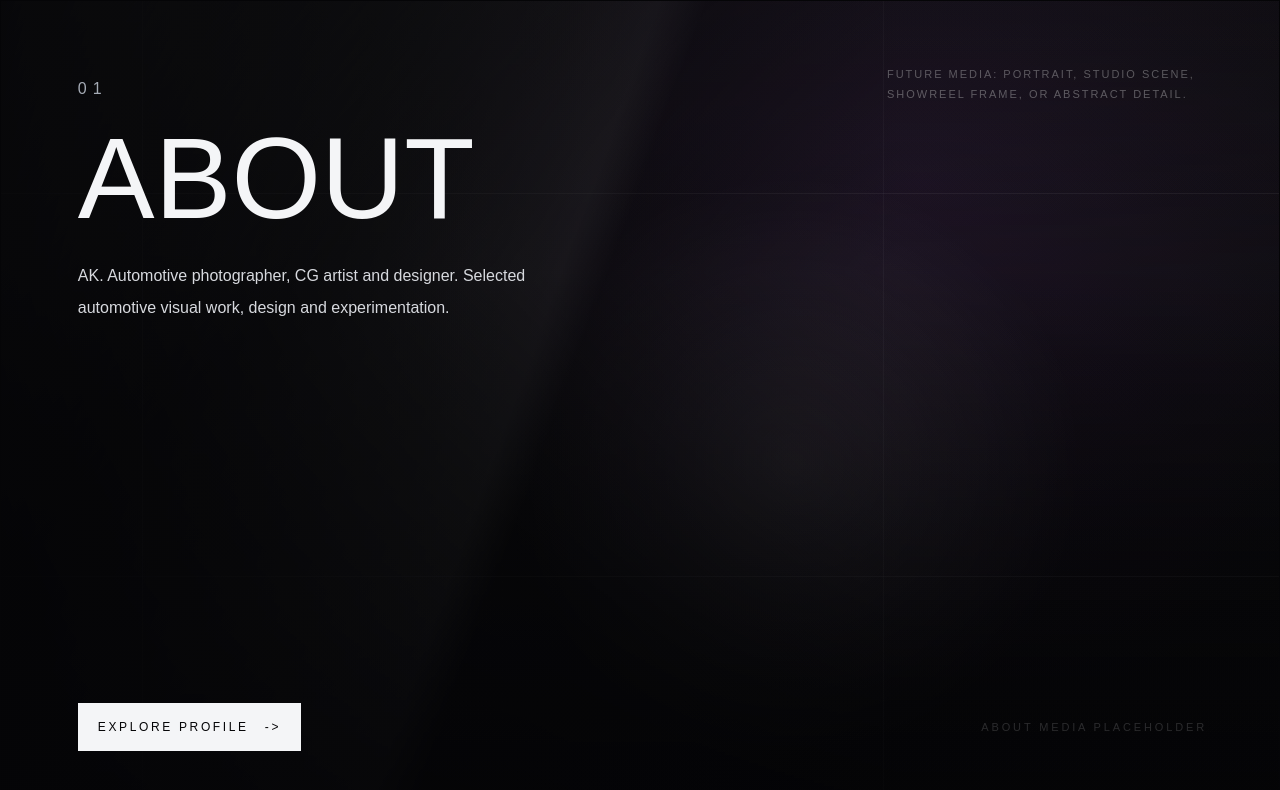
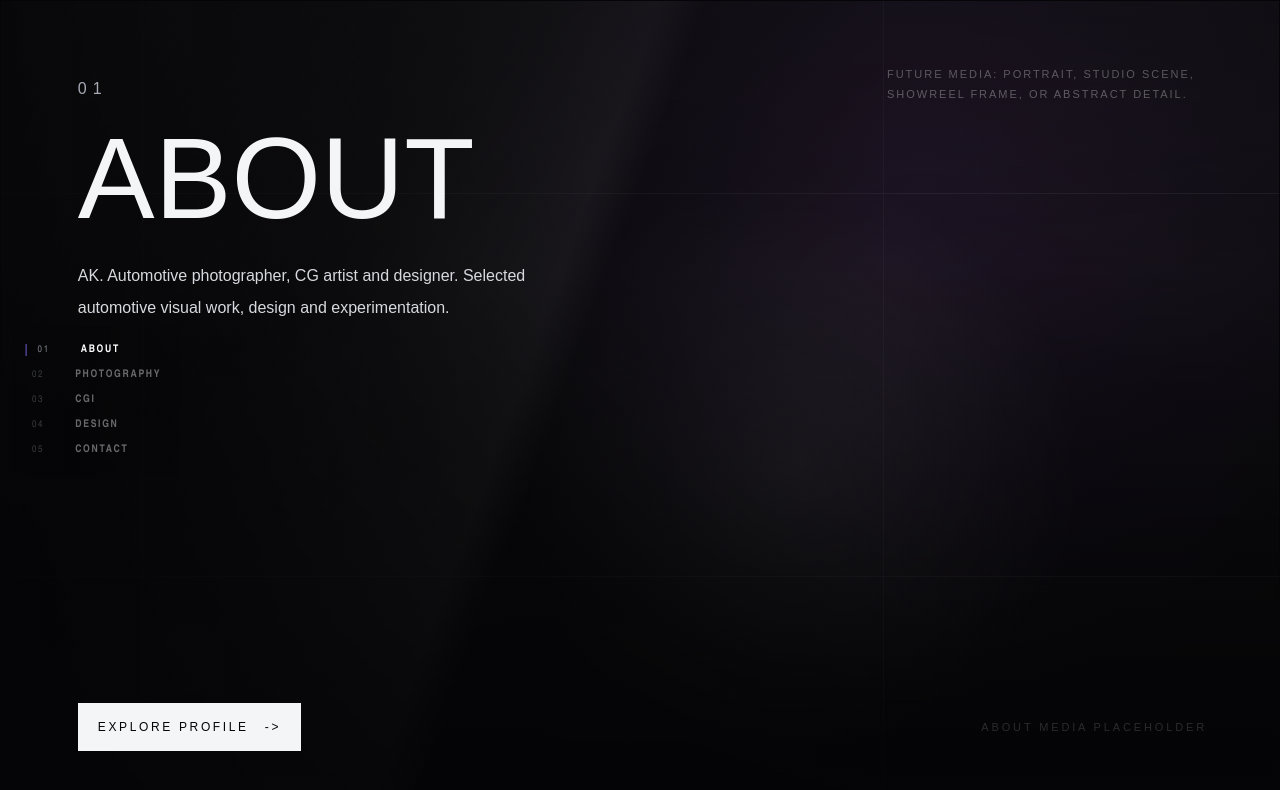
Before and after one commit to ramielscreams/akanimates, a Next.js app: page / in a window 1280 px wide. Shown: the top 790 px of the page. Built offline with nearby package versions, Linux system fonts and the light colour scheme.

Commit message:
nav mechanism

```diff
--- a/src/app/globals.css
+++ b/src/app/globals.css
@@ -72,6 +72,104 @@ body::-webkit-scrollbar {
   opacity: 0.42;
 }
 
+.rolodex-nav {
+  position: fixed;
+  left: clamp(1.25rem, 2.5vw, 2.75rem);
+  top: 50%;
+  z-index: 120;
+  transform: translateY(-50%);
+  font-family: "Arial Narrow", "Roboto Condensed", "Segoe UI", sans-serif;
+  text-shadow: 0 0.25rem 1rem rgba(5, 5, 7, 0.62);
+}
+
+.rolodex-nav::before {
+  position: absolute;
+  inset: -1rem -1.25rem;
+  z-index: -1;
+  content: "";
+  background: linear-gradient(90deg, rgba(5, 5, 7, 0.34), transparent);
+  filter: blur(0.5px);
+  pointer-events: none;
+}
+
+.rolodex-nav-list {
+  display: flex;
+  flex-direction: column;
+  gap: clamp(0.55rem, 1.15vh, 0.9rem);
+  margin: 0;
+  padding: 0;
+  list-style: none;
+}
+
+.rolodex-nav-item {
+  position: relative;
+  display: grid;
+  grid-template-columns: 2.25rem auto;
+  align-items: baseline;
+  gap: 0.45rem;
+  border: 0;
+  padding: 0;
+  background: transparent;
+  color: #f4f5f7;
+  cursor: pointer;
+  opacity: 0.42;
+  text-align: left;
+  text-transform: uppercase;
+  transition:
+    opacity 160ms ease,
+    transform 160ms ease,
+    color 160ms ease;
+}
+
+.rolodex-nav-item::before {
+  position: absolute;
+  left: -0.75rem;
+  top: 0.12rem;
+  bottom: 0.1rem;
+  width: 1px;
+  content: "";
+  background: rgba(125, 103, 230, 0);
+  transform: scaleY(0.35);
+  transform-origin: center;
+  transition:
+    background 160ms ease,
+    transform 160ms ease;
+}
+
+.rolodex-nav-item:hover {
+  opacity: 0.82;
+  transform: translateX(0.25rem);
+}
+
+.rolodex-nav-item:focus-visible {
+  outline: 1px solid rgba(125, 103, 230, 0.88);
+  outline-offset: 0.35rem;
+}
+
+.rolodex-nav-item[data-active="true"] {
+  color: #ffffff;
+  opacity: 1;
+  transform: translateX(0.35rem);
+}
+
+.rolodex-nav-item[data-active="true"]::before {
+  background: rgba(125, 103, 230, 0.92);
+  transform: scaleY(1);
+}
+
+.rolodex-nav-number {
+  font-size: clamp(0.6rem, 0.68vw, 0.72rem);
+  font-weight: 500;
+  letter-spacing: 0.18em;
+  color: rgba(165, 171, 181, 0.78);
+}
+
+.rolodex-nav-title {
+  font-size: clamp(0.66rem, 0.72vw, 0.78rem);
+  font-weight: 650;
+  letter-spacing: 0.16em;
+}
+
 .rolodex-track {
   position: fixed;
   inset: 0;
@@ -97,11 +195,19 @@ body::-webkit-scrollbar {
   aspect-ratio: 3 / 2;
   display: grid;
   place-items: center;
-  opacity: 0;
-  filter: saturate(1) brightness(0.78);
+  z-index: var(--rolodex-slot-z-index, 1);
+  opacity: var(--rolodex-slot-opacity, 0);
+  filter:
+    saturate(var(--rolodex-slot-saturate, 1))
+    brightness(var(--rolodex-slot-brightness, 0.78))
+    blur(var(--rolodex-slot-blur, 0));
   transform:
-    translate3d(0, 0, -420px)
-    rotateX(0deg);
+    translate3d(
+      0,
+      var(--rolodex-slot-y, 0%),
+      var(--rolodex-slot-z, -420px)
+    )
+    rotateX(var(--rolodex-slot-rotate, 0deg));
   transform-origin: 50% 72%;
   transform-style: preserve-3d;
   transition:
@@ -112,53 +218,12 @@ body::-webkit-scrollbar {
   pointer-events: none;
 }
 
-.rolodex-scene-wrap[data-slot="0"] {
-  z-index: 50;
-  opacity: 1;
-  filter: saturate(1) brightness(1);
-  transform:
-    translate3d(0, 0, 0)
-    rotateX(0deg);
-}
-
-.rolodex-scene-wrap[data-slot="1"] {
-  z-index: 34;
-  opacity: 0.62;
-  filter: saturate(0.9) brightness(0.68) blur(0.25px);
-  transform:
-    translate3d(0, 76%, -520px)
-    rotateX(-34deg);
-}
-
-.rolodex-scene-wrap[data-slot="-1"] {
-  z-index: 36;
-  opacity: 0.62;
-  filter: saturate(0.9) brightness(0.68) blur(0.25px);
-  transform:
-    translate3d(0, -76%, -520px)
-    rotateX(34deg);
-}
-
-.rolodex-scene-wrap[data-slot="2"] {
-  z-index: 18;
-  opacity: 0.28;
-  filter: saturate(0.78) brightness(0.44) blur(1px);
-  transform:
-    translate3d(0, 132%, -900px)
-    rotateX(-58deg);
-}
-
-.rolodex-scene-wrap[data-slot="-2"] {
-  z-index: 20;
-  opacity: 0.28;
-  filter: saturate(0.78) brightness(0.44) blur(1px);
-  transform:
-    translate3d(0, -132%, -900px)
-    rotateX(58deg);
-}
-
 .rolodex-panel {
   position: relative;
+  --rolodex-frame-scale: var(
+    --rolodex-slot-frame-scale,
+    var(--rolodex-transition-frame-scale)
+  );
   width: var(
     --rolodex-frame-width,
     calc(var(--rolodex-panel-width) * var(--rolodex-frame-scale, var(--rolodex-transition-frame-scale)))
@@ -214,24 +279,16 @@ body::-webkit-scrollbar {
   aspect-ratio: 3 / 2;
 }
 
-.rolodex-scene-wrap[data-slot="1"] .rolodex-panel,
-.rolodex-scene-wrap[data-slot="-1"] .rolodex-panel {
-  --rolodex-frame-scale: 0.58;
-}
-
-.rolodex-scene-wrap[data-slot="2"] .rolodex-panel,
-.rolodex-scene-wrap[data-slot="-2"] .rolodex-panel {
-  --rolodex-frame-scale: 0.42;
-}
-
-.rolodex-track[data-phase="contract"] .rolodex-panel[data-state="exiting"],
-.rolodex-track[data-phase="rotate"] .rolodex-panel[data-state="entering"] {
+.rolodex-track[data-phase="contract"] .rolodex-panel[data-state="exiting"] {
   --rolodex-frame-scale: var(--rolodex-transition-frame-scale);
 }
 
+.rolodex-track[data-phase="rotate"] .rolodex-scene-wrap,
+.rolodex-track[data-phase="rotate"] .rolodex-panel {
+  transition: none;
+}
+
 .rolodex-track[data-phase="rotate"] .rolodex-scene-wrap[data-state="entering"] {
-  opacity: 0.92;
-  filter: saturate(0.98) brightness(0.9);
   pointer-events: none;
 }
 
@@ -429,6 +486,22 @@ body::-webkit-scrollbar {
 }
 
 @media (max-width: 767px) {
+  .rolodex-nav {
+    left: 1rem;
+  }
+
+  .rolodex-nav-list {
+    gap: 0.55rem;
+  }
+
+  .rolodex-nav-item {
+    grid-template-columns: auto;
+  }
+
+  .rolodex-nav-title {
+    display: none;
+  }
+
   .rolodex-track {
     --rolodex-panel-width: min(calc(100vw - 2rem), calc(76dvh * 1.5));
     --rolodex-panel-height: calc(var(--rolodex-panel-width) * 0.6666667);
@@ -480,8 +553,7 @@ body::-webkit-scrollbar {
     transform: none !important;
   }
 
-  .rolodex-track[data-phase="contract"] .rolodex-panel[data-state="exiting"],
-  .rolodex-track[data-phase="rotate"] .rolodex-panel[data-state="entering"] {
+  .rolodex-track[data-phase="contract"] .rolodex-panel[data-state="exiting"] {
     --rolodex-frame-scale: 0.82;
   }
 }
--- a/src/components/home/rolodex-item.tsx
+++ b/src/components/home/rolodex-item.tsx
@@ -20,6 +20,7 @@ type RolodexItemProps = {
   logicalIndex: number;
   primaryHeading: boolean;
   slot: number;
+  slotStyle: CSSProperties;
   state: "active" | "entering" | "exiting" | "stack";
 };
 
@@ -29,12 +30,14 @@ export function RolodexItem({
   logicalIndex,
   primaryHeading,
   slot,
+  slotStyle,
   state,
 }: RolodexItemProps) {
   const style = {
     "--rolodex-accent": entry.accent,
     "--rolodex-surface": entry.surface,
     "--rolodex-depth": depth,
+    ...slotStyle,
   } as CSSProperties;
   const TitleTag = primaryHeading ? "h1" : "h2";
   const isActive = state === "active";
--- /dev/null
+++ b/src/components/home/rolodex-nav.tsx
@@ -0,0 +1,41 @@
+import type { RolodexEntry } from "@/components/home/rolodex-item";
+
+type RolodexNavProps = {
+  activeIndex: number;
+  entries: RolodexEntry[];
+  isNavigating: boolean;
+  onNavigate: (index: number) => void;
+};
+
+export function RolodexNav({
+  activeIndex,
+  entries,
+  isNavigating,
+  onNavigate,
+}: RolodexNavProps) {
+  return (
+    <nav className="rolodex-nav" aria-label="Rolodex direct navigation">
+      <ol className="rolodex-nav-list">
+        {entries.map((entry, index) => {
+          const isActive = index === activeIndex;
+
+          return (
+            <li key={entry.index}>
+              <button
+                type="button"
+                aria-current={isActive ? "page" : undefined}
+                className="rolodex-nav-item"
+                data-active={isActive ? "true" : "false"}
+                data-navigating={isNavigating ? "true" : "false"}
+                onClick={() => onNavigate(index)}
+              >
+                <span className="rolodex-nav-number">{entry.index}</span>
+                <span className="rolodex-nav-title">{entry.title}</span>
+              </button>
+            </li>
+          );
+        })}
+      </ol>
+    </nav>
+  );
+}
--- a/src/components/home/rolodex.tsx
+++ b/src/components/home/rolodex.tsx
@@ -1,7 +1,8 @@
 "use client";
 
-import { useEffect, useMemo, useRef, useState } from "react";
+import { type CSSProperties, useEffect, useMemo, useRef, useState } from "react";
 import { RolodexItem, type RolodexEntry } from "@/components/home/rolodex-item";
+import { RolodexNav } from "@/components/home/rolodex-nav";
 
 const rolodexEntries: RolodexEntry[] = [
   {
@@ -66,18 +67,13 @@ const rolodexEntries: RolodexEntry[] = [
 const CONTRACT_DURATION_MS = 220;
 const ROTATION_DURATION_MS = 520;
 const EXPAND_DURATION_MS = 260;
-const TRANSITION_DURATION_MS =
-  CONTRACT_DURATION_MS + ROTATION_DURATION_MS + EXPAND_DURATION_MS;
 const REDUCED_CONTRACT_DURATION_MS = 140;
 const REDUCED_ROTATION_DURATION_MS = 140;
 const REDUCED_EXPAND_DURATION_MS = 220;
-const REDUCED_TRANSITION_DURATION_MS =
-  REDUCED_CONTRACT_DURATION_MS +
-  REDUCED_ROTATION_DURATION_MS +
-  REDUCED_EXPAND_DURATION_MS;
 const INPUT_DEBOUNCE_MS = 110;
 const WHEEL_TRIGGER_THRESHOLD = 14;
 const TOUCH_TRIGGER_THRESHOLD = 34;
+const DISTANCE_TIMING_MULTIPLIERS = [0, 1, 1.35, 1.65, 1.9];
 
 function positiveModulo(value: number, modulo: number) {
   return ((value % modulo) + modulo) % modulo;
@@ -89,6 +85,131 @@ function circularSlot(index: number, activeIndex: number, length: number) {
   return forwardDistance > length / 2
     ? forwardDistance - length
     : forwardDistance;
+}
+
+function circularProgressSlot(
+  index: number,
+  activeIndex: number,
+  progress: number,
+  length: number,
+) {
+  let distance = index - activeIndex - progress;
+
+  while (distance > length / 2) {
+    distance -= length;
+  }
+
+  while (distance < -length / 2) {
+    distance += length;
+  }
+
+  return distance;
+}
+
+function interpolate(start: number, end: number, progress: number) {
+  return start + (end - start) * progress;
+}
+
+function clamp(value: number, min: number, max: number) {
+  return Math.min(Math.max(value, min), max);
+}
+
+function easeOutCubic(value: number) {
+  return 1 - Math.pow(1 - value, 3);
+}
+
+function getDistanceRotationDuration(distance: number, isReducedMotion: boolean) {
+  if (isReducedMotion) {
+    return REDUCED_ROTATION_DURATION_MS;
+  }
+
+  const multiplier =
+    DISTANCE_TIMING_MULTIPLIERS[clamp(distance, 1, DISTANCE_TIMING_MULTIPLIERS.length - 1)] ??
+    DISTANCE_TIMING_MULTIPLIERS[DISTANCE_TIMING_MULTIPLIERS.length - 1];
+
+  return Math.round(ROTATION_DURATION_MS * multiplier);
+}
+
+function getSlotStyle(slot: number) {
+  const absSlot = Math.min(Math.abs(slot), 2.5);
+  const lowerSlot = Math.floor(absSlot);
+  const upperSlot = Math.min(lowerSlot + 1, 3);
+  const slotProgress = absSlot - lowerSlot;
+  const direction = slot >= 0 ? 1 : -1;
+  const presets = [
+    {
+      y: 0,
+      z: 0,
+      rotate: 0,
+      opacity: 1,
+      saturate: 1,
+      brightness: 1,
+      blur: 0,
+      frameScale: 0.68,
+    },
+    {
+      y: 76,
+      z: -520,
+      rotate: 34,
+      opacity: 0.62,
+      saturate: 0.9,
+      brightness: 0.68,
+      blur: 0.25,
+      frameScale: 0.58,
+    },
+    {
+      y: 132,
+      z: -900,
+      rotate: 58,
+      opacity: 0.28,
+      saturate: 0.78,
+      brightness: 0.44,
+      blur: 1,
+      frameScale: 0.42,
+    },
+    {
+      y: 174,
+      z: -1180,
+      rotate: 72,
+      opacity: 0,
+      saturate: 0.72,
+      brightness: 0.34,
+      blur: 1.5,
+      frameScale: 0.36,
+    },
+  ];
+  const lower = presets[lowerSlot];
+  const upper = presets[upperSlot];
+
+  return {
+    "--rolodex-slot-y": `${interpolate(lower.y, upper.y, slotProgress) * direction}%`,
+    "--rolodex-slot-z": `${interpolate(lower.z, upper.z, slotProgress)}px`,
+    "--rolodex-slot-rotate": `${
+      interpolate(lower.rotate, upper.rotate, slotProgress) * -direction
+    }deg`,
+    "--rolodex-slot-opacity": interpolate(
+      lower.opacity,
+      upper.opacity,
+      slotProgress,
+    ),
+    "--rolodex-slot-saturate": interpolate(
+      lower.saturate,
+      upper.saturate,
+      slotProgress,
+    ),
+    "--rolodex-slot-brightness": interpolate(
+      lower.brightness,
+      upper.brightness,
+      slotProgress,
+    ),
+    "--rolodex-slot-blur": `${interpolate(lower.blur, upper.blur, slotProgress)}px`,
+    "--rolodex-slot-frame-scale": interpolate(
+      lower.frameScale,
+      upper.frameScale,
+      slotProgress,
+    ),
+    "--rolodex-slot-z-index": Math.round(60 - absSlot * 14),
+  } as CSSProperties;
 }
 
 function normalizeWheelDelta(event: WheelEvent) {
@@ -118,9 +239,15 @@ export function Rolodex() {
   const gestureDeltaRef = useRef(0);
   const lockRef = useRef(false);
   const reducedMotionRef = useRef(false);
+  const rotationFrameRef = useRef<number | null>(null);
   const timersRef = useRef<number[]>([]);
+  const triggerTransitionRef = useRef<
+    (direction: Direction, targetIndex?: number, distance?: number) => void
+  >(() => {});
   const touchStartYRef = useRef<number | null>(null);
   const [activeIndex, setActiveIndex] = useState(0);
+  const [isAutoNavigating, setIsAutoNavigating] = useState(false);
+  const [rotationProgress, setRotationProgress] = useState(0);
   const [transition, setTransition] = useState<TransitionState | null>(null);
 
   const renderedEntries = useMemo(
@@ -139,6 +266,9 @@ export function Rolodex() {
   useEffect(
     () => () => {
       timersRef.current.forEach((timer) => window.clearTimeout(timer));
+      if (rotationFrameRef.current !== null) {
+        window.cancelAnimationFrame(rotationFrameRef.current);
+      }
     },
     [],
   );
@@ -161,40 +291,97 @@ export function Rolodex() {
       timersRef.current.push(timer);
     };
 
-    const triggerTransition = (direction: Direction) => {
+    const animateRotationProgress = (
+      signedDistance: number,
+      rotationDuration: number,
+    ) => {
+      const startTime = window.performance.now();
+
+      const animate = (timestamp: number) => {
+        const elapsed = timestamp - startTime;
+        const progress = clamp(elapsed / rotationDuration, 0, 1);
+
+        setRotationProgress(signedDistance * easeOutCubic(progress));
+
+        if (progress < 1) {
+          rotationFrameRef.current = window.requestAnimationFrame(animate);
+        }
+      };
+
+      rotationFrameRef.current = window.requestAnimationFrame(animate);
+    };
+
+    const triggerTransition = (
+      direction: Direction,
+      targetIndex?: number,
+      distance = 1,
+    ) => {
       if (lockRef.current) {
         return;
       }
 
       const from = activeIndexRef.current;
       const delta = direction === "next" ? 1 : -1;
-      const to = positiveModulo(from + delta, loopLength);
+      const normalizedDistance = clamp(distance, 1, loopLength - 1);
+      const signedDistance =
+        direction === "next" ? normalizedDistance : -normalizedDistance;
+      const to =
+        targetIndex === undefined
+          ? positiveModulo(from + delta, loopLength)
+          : positiveModulo(targetIndex, loopLength);
       const contractDuration = reducedMotionRef.current
         ? REDUCED_CONTRACT_DURATION_MS
         : CONTRACT_DURATION_MS;
-      const rotationDuration = reducedMotionRef.current
-        ? REDUCED_ROTATION_DURATION_MS
-        : ROTATION_DURATION_MS;
-      const duration = reducedMotionRef.current
-        ? REDUCED_TRANSITION_DURATION_MS
-        : TRANSITION_DURATION_MS;
+      const rotationDuration = getDistanceRotationDuration(
+        normalizedDistance,
+        reducedMotionRef.current,
+      );
+      const expandDuration = reducedMotionRef.current
+        ? REDUCED_EXPAND_DURATION_MS
+        : EXPAND_DURATION_MS;
+      const duration = contractDuration + rotationDuration + expandDuration;
 
       lockRef.current = true;
       gestureDeltaRef.current = 0;
-      setTransition({ direction, from, phase: "contract", to });
+      setRotationProgress(0);
+      setTransition({
+        direction,
+        from,
+        phase: "contract",
+        to,
+      });
 
       queueTimer(() => {
-        setTransition({ direction, from, phase: "rotate", to });
+        setTransition({
+          direction,
+          from,
+          phase: "rotate",
+          to,
+        });
+        animateRotationProgress(signedDistance, rotationDuration);
       }, contractDuration);
 
       queueTimer(() => {
-        setTransition({ direction, from, phase: "expand", to });
+        if (rotationFrameRef.current !== null) {
+          window.cancelAnimationFrame(rotationFrameRef.current);
+          rotationFrameRef.current = null;
+        }
+
+        setRotationProgress(signedDistance);
+        setTransition({
+          direction,
+          from,
+          phase: "expand",
+          to,
+        });
       }, contractDuration + rotationDuration);
 
       queueTimer(() => {
         activeIndexRef.current = to;
         setActiveIndex(to);
+        setRotationProgress(0);
         setTransition(null);
+        setIsAutoNavigating(false);
       }, duration);
 
       queueTimer(() => {
@@ -202,6 +389,8 @@ export function Rolodex() {
         lockRef.current = false;
       }, duration + INPUT_DEBOUNCE_MS);
     };
+
+    triggerTransitionRef.current = triggerTransition;
 
     const onWheel = (event: WheelEvent) => {
       if (event.ctrlKey) {
@@ -296,6 +485,11 @@ export function Rolodex() {
     motionQuery.addEventListener("change", updateReducedMotion);
 
     return () => {
+      triggerTransitionRef.current = () => {};
+      if (rotationFrameRef.current !== null) {
+        window.cancelAnimationFrame(rotationFrameRef.current);
+        rotationFrameRef.current = null;
+      }
       window.removeEventListener("wheel", onWheel);
       window.removeEventListener("keydown", onKeyDown);
       window.removeEventListener("touchstart", onTouchStart);
@@ -305,8 +499,39 @@ export function Rolodex() {
     };
   }, []);
 
+  const navigateToPanel = (targetIndex: number) => {
+    const normalizedTarget = positiveModulo(targetIndex, rolodexEntries.length);
+
+    if (normalizedTarget === activeIndexRef.current && !lockRef.current) {
+      setIsAutoNavigating(false);
+      return;
+    }
+
+    if (lockRef.current) {
+      return;
+    }
+
+    const distance = positiveModulo(
+      normalizedTarget - activeIndexRef.current,
+      rolodexEntries.length,
+    );
+
+    if (distance === 0) {
+      return;
+    }
+
+    setIsAutoNavigating(true);
+    triggerTransitionRef.current("next", normalizedTarget, distance);
+  };
+
   return (
     <section className="rolodex-shell" aria-label="Primary site navigation">
+      <RolodexNav
+        activeIndex={activeIndex}
+        entries={rolodexEntries}
+        isNavigating={isAutoNavigating}
+        onNavigate={navigateToPanel}
+      />
       <div className="rolodex-atmosphere" aria-hidden="true" />
       <div
         ref={trackRef}
@@ -315,15 +540,15 @@ export function Rolodex() {
         data-phase={transition?.phase ?? "idle"}
       >
         {renderedEntries.map(({ entry, logicalIndex }) => {
-          const stackIndex =
-            transition && transition.phase !== "contract"
-              ? transition.to
-              : activeIndex;
-          const slot = circularSlot(
-            logicalIndex,
-            stackIndex,
-            rolodexEntries.length,
-          );
+          const progress = transition?.phase === "contract" ? 0 : rotationProgress;
+          const slot = transition
+            ? circularProgressSlot(
+                logicalIndex,
+                transition.from,
+                progress,
+                rolodexEntries.length,
+              )
+            : circularSlot(logicalIndex, activeIndex, rolodexEntries.length);
           const state =
             transition?.from === logicalIndex
               ? "exiting"
@@ -341,6 +566,7 @@ export function Rolodex() {
               logicalIndex={logicalIndex}
               primaryHeading={logicalIndex === 0}
               slot={slot}
+              slotStyle={getSlotStyle(slot)}
               state={state}
             />
           );
```
